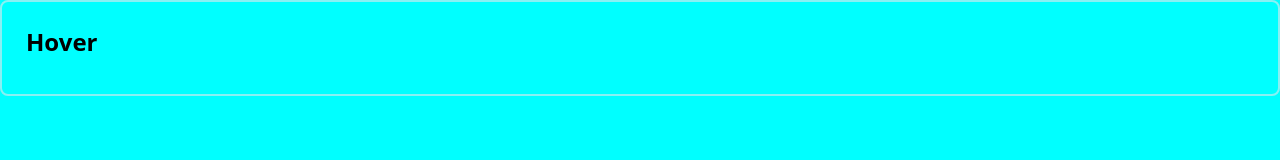
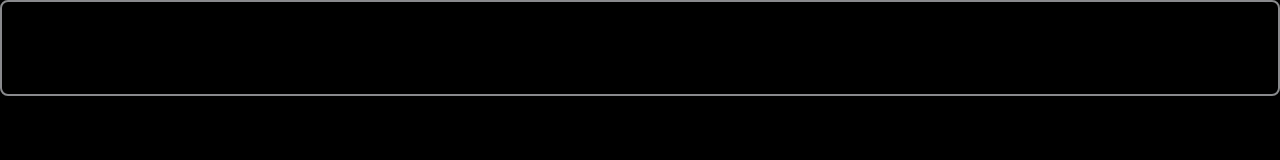
Before and after one commit to AnujSinghR/practice, a plain HTML site: page index.html in a window 1280 px wide. Drawn offline with nearby package versions, Linux system fonts and the light colour scheme; files whose address does not match are found by name.

Commit message:
Update learn.css

```diff
--- a/learn.css
+++ b/learn.css
@@ -1,3 +1,3 @@
 body{
-    background-color: aqua;
+    background-color: black;
 }
```
